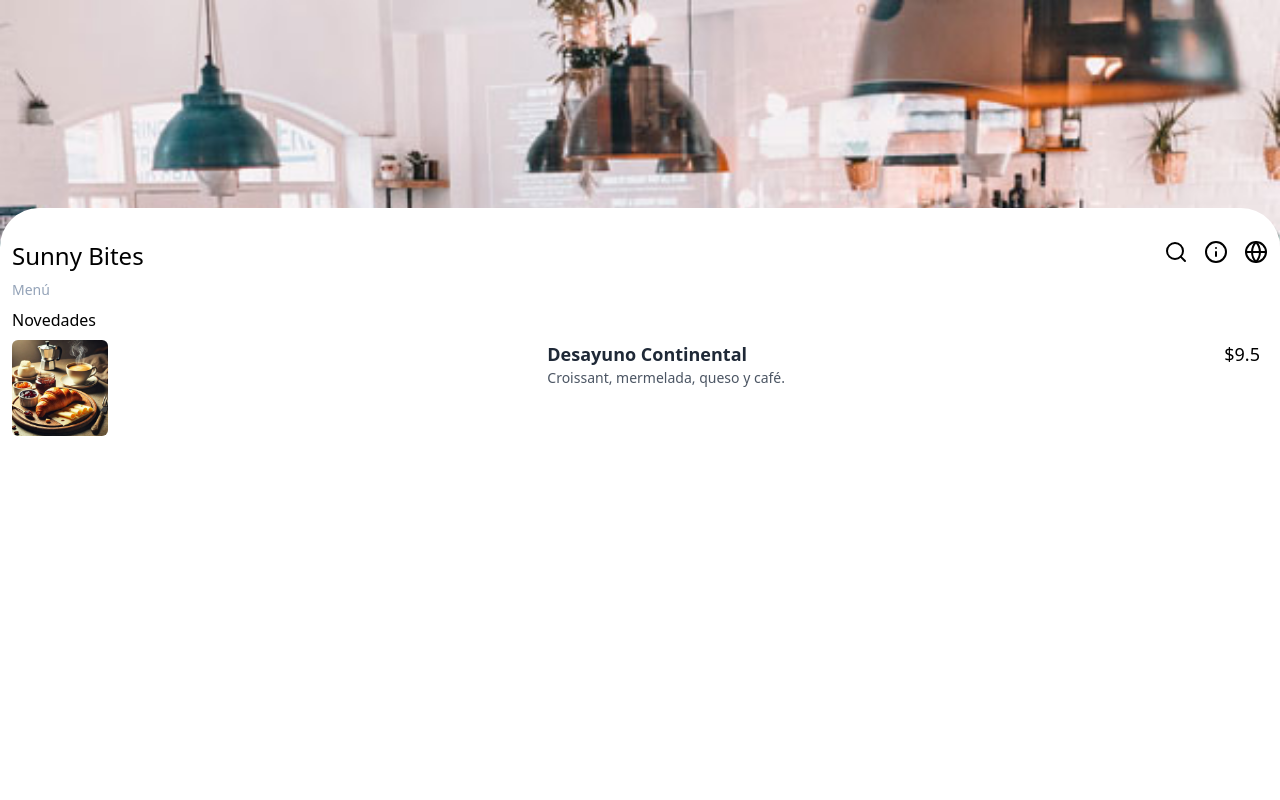
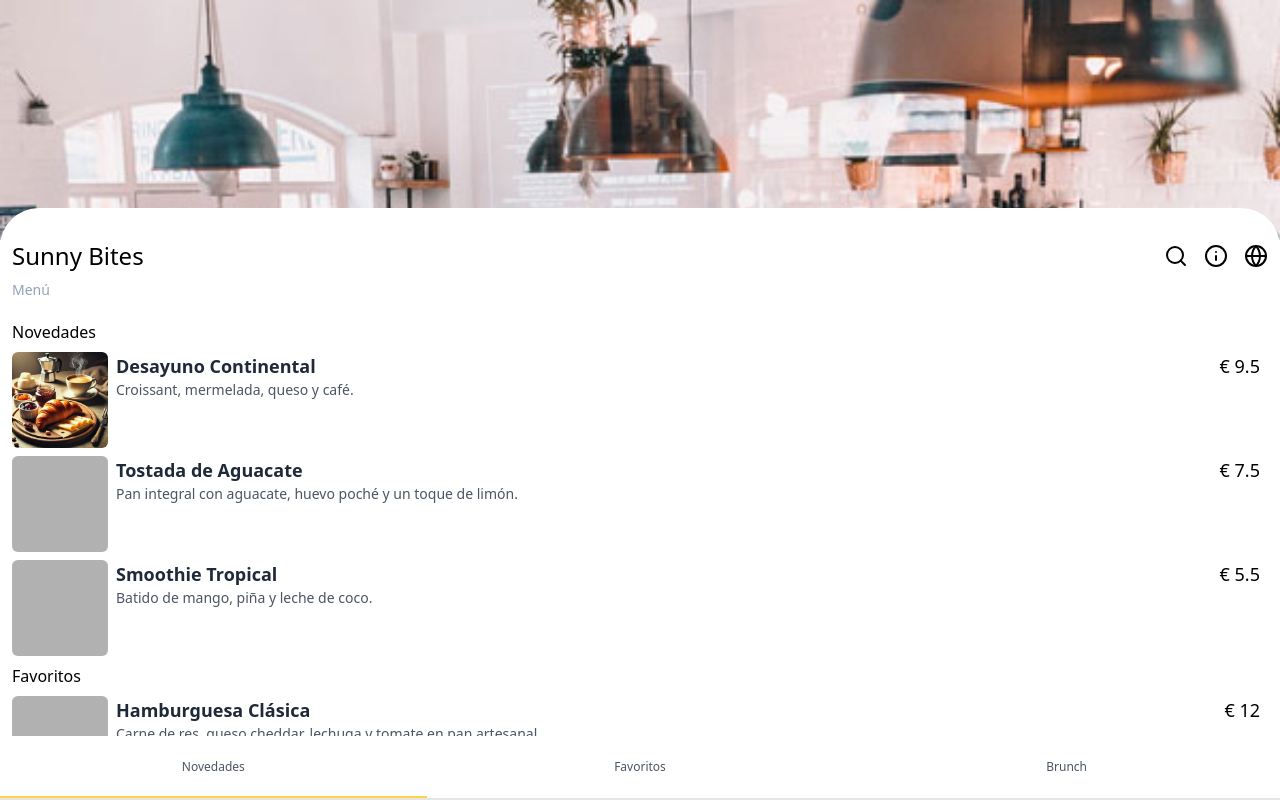
Before and after one commit to josefinaestevez/menus-fe, a Nuxt app: page / in a window 1280 px wide. Built offline with nearby package versions, Linux system fonts and the light colour scheme.

Commit message:
more data + scroll + footer

```diff
--- a/components/Category.vue
+++ b/components/Category.vue
@@ -1,6 +1,15 @@
 <template>
-    <h2 class="mt-2 font-medium">Novedades</h2>
-    <Dish />
+    <h2 class="mt-2 font-medium">{{ category.name }}</h2>
+    <Dish v-for="dish in category.dishes" :dish="dish" />
 </template>
-<script setup>
+<script setup lang="ts">
+import type { Category } from '@/types/menu';
+const props = defineProps({
+  category: {
+    type: Object as PropType<Category>,
+    default() {
+      return {};
+    },
+  },
+});
 </script>
--- a/components/Dish.vue
+++ b/components/Dish.vue
@@ -1,12 +1,27 @@
 <template>
-    <a href="#" class="flex justify-between rounded-lg hover:bg-gray-100 mt-2">
-        <img src="/images/desayuno.jpeg" alt="Dish 1" class="w-24 h-24 object-cover rounded-md" />
-        <div class="pl-2 pr-2">
-            <h3 class="text-lg font-semibold text-gray-800">Desayuno Continental</h3>
-            <p class="text-sm text-gray-600">Croissant, mermelada, queso y café.</p>
+    <a href="#" class="flex mt-2">
+        <img :src="dish.image ? '/images/desayuno.jpeg' : '/images/grey.jpg'" alt="Dish 1" class="w-24 h-24 aspect-square rounded-md" />
+        <div class="pl-2 pr-2 w-full">
+            <h3 class="text-lg font-semibold text-gray-800">{{ dish.name }}</h3>
+            <p class="text-sm text-gray-600">{{ dish.description }}</p>
         </div>
-        <span class="text-lg pr-2">$9.5</span>
+        <div class="text-lg pr-2 whitespace-nowrap w-20">
+            <span class="float-right">{{ formattedPrice }}</span>
+        </div>
     </a>
 </template>
-<script setup>
+<script setup lang="ts">
+import type { Dish } from '@/types/menu';
+const props = defineProps({
+  dish: {
+    type: Object as PropType<Dish>,
+    default() {
+      return {};
+    },
+  },
+});
+const formattedPrice = computed(() => {
+    // TODO: calculate properly
+    return `${props.dish.currency} ${props.dish.price}`
+})
 </script>
--- /dev/null
+++ b/components/Footer.vue
@@ -0,0 +1,45 @@
+<template>
+    <footer class="fixed bottom-0 left-0 w-full bg-white">
+      <div class="flex overflow-x-auto items-center h-16 border-b-2 border-solid border-stone-200 scrollbar-hide">
+        <a
+          v-for="category in categories"
+          :key="category.name"
+          href="#"
+          class="h-full flex flex-col items-center text-gray-600 hover:text-black flex-shrink-0 w-1/3 justify-center relative">
+          <span class="text-xs">{{ category.name }}</span>
+          <div v-if="category.selected" class="absolute bottom-0 left-0 w-full border-b-2 border-solid border-amber-300"></div> <!-- Línea amarilla abajo -->
+        </a>
+      </div>
+    </footer>
+  </template>
+
+  <script setup>
+  const categories = [
+    {
+      name: 'Novedades',
+      selected: true,
+    },
+    {
+      name: 'Favoritos',
+      selected: false,
+    },
+    {
+      name: 'Brunch',
+      selected: false,
+    },
+    {
+      name: 'Cafés',
+      selected: false,
+    }
+  ];
+  </script>
+
+  <style scoped>
+  .scrollbar-hide::-webkit-scrollbar {
+    display: none;
+  }
+  .scrollbar-hide {
+    -ms-overflow-style: none; /* IE y Edge */
+    scrollbar-width: none; /* Firefox */
+  }
+  </style>
--- a/layouts/default.vue
+++ b/layouts/default.vue
@@ -5,7 +5,7 @@
       </main>
       <footer>
         <slot name="footer">
-          <!-- <Footer /> -->
+          <Footer />
         </slot>
       </footer>
     </div>
--- a/nuxt.config.ts
+++ b/nuxt.config.ts
@@ -4,4 +4,7 @@ export default defineNuxtConfig({
   devtools: { enabled: true },
   modules: ['@nuxtjs/tailwindcss'],
   css: ['~/assets/css/main.css'],
+  typescript: {
+    typeCheck: true
+  }
 })
--- a/package.json
+++ b/package.json
@@ -15,6 +15,8 @@
     "vue-router": "latest"
   },
   "devDependencies": {
-    "@nuxtjs/tailwindcss": "^6.13.0"
+    "@nuxtjs/tailwindcss": "^6.13.0",
+    "typescript": "^5.7.3",
+    "vue-tsc": "^2.1.10"
   }
 }
--- a/pages/index.vue
+++ b/pages/index.vue
@@ -1,22 +1,154 @@
 <template>
   <NuxtLayout name="default">
-    <div class="menu-background"></div>
-    <div class="menu w-full h-full fixed top-52 pl-3 pr-3">
+    <div v-if="!scrolled" class="menu-background"></div>
+    <div ref="menuElement" class="menu w-full h-full fixed pl-3 pr-3" :class="{ 'top-52': !scrolled }">
       <div class="menu-header flex justify-between mt-8">
-        <div>
-          <h1 class="text-2xl">Sunny Bites</h1>
-          <p class="text-sm text-slate-400 mt-2">Menú</p>
+        <div v-if="!scrolled" class="fixed left-0 w-full h-16 bg-white flex justify-between px-3">
+          <div>
+            <h1 class="text-2xl">Sunny Bites</h1>
+            <p class="text-sm text-slate-400 mt-2 mb-4">Menú</p>
+          </div>
+          <div class="flex space-x-4 mt-1">
+            <img src="/icons/search.svg" alt="Search Icon" class="h-6 w-6">
+            <img src="/icons/info.svg" alt="Info Icon" class="h-6 w-6">
+            <img src="/icons/globe.svg" alt="Globe Icon" class="h-6 w-6">
+          </div>
         </div>
-        <div class="flex space-x-4">
-          <img src="/icons/search.svg" alt="Search Icon" class="h-6 w-6">
+        <div v-else class="fixed top-0 left-0 w-full h-16 bg-white flex justify-between items-center px-4 py-2">
+          <div class="flex space-x-4">
+            <img src="/icons/search.svg" alt="Search Icon" class="h-6 w-6">
+            <img src="/icons/globe.svg" alt="Globe Icon" class="h-6 w-6">
+          </div>
+          <h1 class="text-xl font-semibold text-center flex-1">Sunny Bites</h1>
           <img src="/icons/info.svg" alt="Info Icon" class="h-6 w-6">
-          <img src="/icons/globe.svg" alt="Globe Icon" class="h-6 w-6">
         </div>
       </div>
-      <Category />
+      <div class="mt-20 mb-20">
+        <Category v-for="category in menu.categories" :category="category" />
+      </div>
     </div>
   </NuxtLayout>
 </template>
+<script setup lang="ts">
+import type { Menu } from '@/types/menu';
+
+const menu: Menu = {
+  categories: [
+    {
+      name: 'Novedades',
+      dishes: [
+        {
+          name: 'Desayuno Continental',
+          description: 'Croissant, mermelada, queso y café.',
+          price: 9.50,
+          currency: '€',
+          image: '/images/desayuno.jpeg'
+        },
+        {
+          name: 'Tostada de Aguacate',
+          description: 'Pan integral con aguacate, huevo poché y un toque de limón.',
+          price: 7.50,
+          currency: '€',
+        },
+        {
+          name: 'Smoothie Tropical',
+          description: 'Batido de mango, piña y leche de coco.',
+          price: 5.50,
+          currency: '€',
+        }
+      ]
+    },
+    {
+      name: 'Favoritos',
+      dishes: [
+        {
+          name: 'Hamburguesa Clásica',
+          description: 'Carne de res, queso cheddar, lechuga y tomate en pan artesanal.',
+          price: 12.00,
+          currency: '€',
+        },
+        {
+          name: 'Ensalada César',
+          description: 'Lechuga romana, pollo grillado, croutones y aderezo César.',
+          price: 8.50,
+          currency: '€',
+        },
+        {
+          name: 'Pizza Margarita',
+          description: 'Base crujiente, salsa de tomate, mozzarella y albahaca fresca.',
+          price: 10.00,
+          currency: '€',
+        }
+      ]
+    },
+    {
+      name: 'Brunch',
+      dishes: [
+        {
+          name: 'Pancakes de Arándanos',
+          description: 'Servidos con miel de maple y crema batida.',
+          price: 8.00,
+          currency: '€',
+        },
+        {
+          name: 'Huevos Benedictinos',
+          description: 'Huevos poché sobre muffins ingleses con salsa holandesa.',
+          price: 11.00,
+          currency: '€',
+        },
+        {
+          name: 'Bagel de Salmón',
+          description: 'Bagel tostado con salmón ahumado, queso crema y alcaparras.',
+          price: 9.00,
+          currency: '€',
+        }
+      ]
+    },
+    {
+      name: 'Cafés',
+      dishes: [
+        {
+          name: 'Café Americano',
+          description: 'Un clásico café negro recién preparado.',
+          price: 3.00,
+          currency: '€',
+        },
+        {
+          name: 'Capuccino',
+          description: 'Café con leche espumada y un toque de cacao.',
+          price: 4.00,
+          currency: '€',
+        },
+        {
+          name: 'Latte Vainilla',
+          description: 'Café con leche infusionado con vainilla.',
+          price: 4.50,
+          currency: '€',
+        }
+      ]
+    }
+  ]
+};
+
+const scrolled = ref(false);
+const menuElement = ref<HTMLElement | null>(null);
+
+const handleScroll = () => {
+  scrolled.value = menuElement.value?.scrollTop! > 50;
+};
+
+onMounted(() => {
+  if (menuElement.value) {
+    menuElement.value.addEventListener('scroll', handleScroll);
+  }
+});
+
+onUnmounted(() => {
+  if (menuElement.value) {
+    menuElement.value.removeEventListener('scroll', handleScroll);
+  }
+});
+</script>
 <style scoped>
 .menu-background {
   background-image: url('/images/restaurant-header.jpeg'); /* Path to your image */
--- /dev/null
+++ b/types/menu.ts
@@ -0,0 +1,16 @@
+export interface Dish {
+    name: string;
+    description: string;
+    price: number;
+    currency: string;
+    image?: string;
+}
+
+export interface Category {
+    name: string;
+    dishes?: Dish[];
+}
+
+export interface Menu {
+    categories: Category[];
+}
```
Also changed, not shown: public/images/grey.jpg (added), 1 other file (tests, documents, lock files or other folders).
